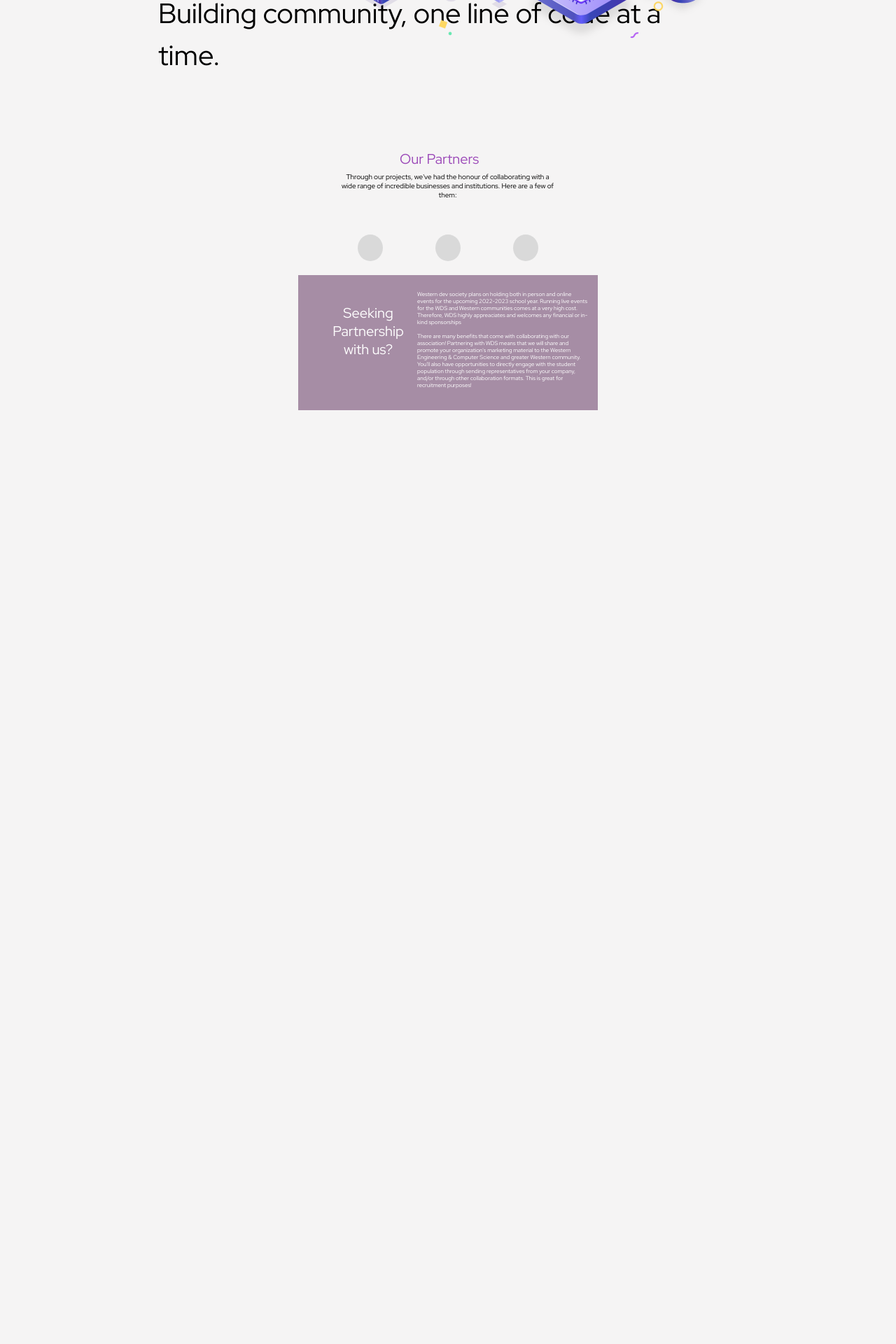
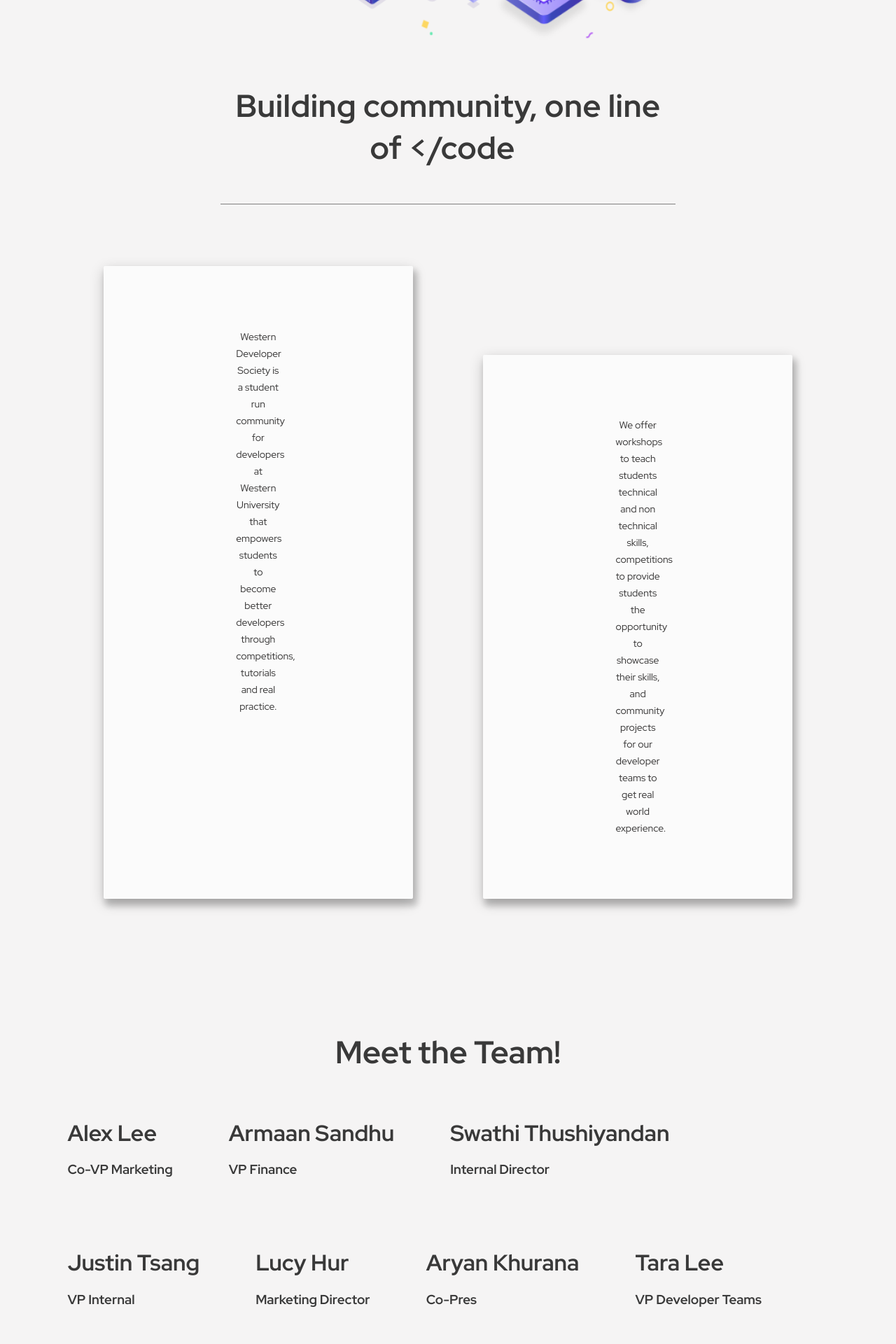
Before and after one commit to LucasHartmanWestern/westerndev-website, a React (Create React App) app: page / in a window 1280 px wide. Shown: the part 620-2540 px from the top of the page at 70% size. Before the commit the page ends 2452 px from the top, so only its background shows below. Built offline with nearby package versions, Linux system fonts and the light colour scheme.

Commit message:
'sponsorships'

```diff
--- a/package.json
+++ b/package.json
@@ -18,6 +18,7 @@
     "react-router-dom": "^6.3.0",
     "react-scripts": "^5.0.1",
     "styled-components": "^5.3.5",
+    "typewriter-effect": "^2.19.0",
     "web-vitals": "^2.1.4"
   },
   "scripts": {
--- a/src/App.js
+++ b/src/App.js
@@ -5,7 +5,10 @@
 import Navbar from './Components/Navbar/Navbar';
 import Contact from './Pages/Contact/Contact';
 import Portfolio from './Pages/Portfolio/Portfolio';
-import Aboutus from './Pages/Aboutus/Aboutus';
+import Aboutus from './Pages/Home/Aboutus';
+import Sponorships from './/Pages/Sponsorships/Sponsorships.js';
+
+
 
 function App() {
   return (
@@ -17,7 +20,7 @@
           <Route path="/" element={<Home/>} />
           <Route path="/Contact" element={<Contact></Contact>} />
           <Route path="/Portfolio" element={<Portfolio/>} />
-          <Route path="/Aboutus" element={<Aboutus />} />
+          <Route path="/Sponorships" element={<Sponorships />} />
         </Routes>
       </div>
     </Router>
--- a/src/Components/Navbar/Navbar.js
+++ b/src/Components/Navbar/Navbar.js
@@ -21,7 +21,7 @@
             <Link to="/Portfolio">portfolio</Link>
         </li>
          <li>
-            <Link to="/Aboutus">about us</Link>
+            <Link to="/Sponorships">Sponsorships</Link>
         </li>
         </ul>
         </div>
--- a/src/Pages/Aboutus/Aboutus.css
+++ b/src/Pages/Home/Aboutus.css
@@ -1,4 +1,5 @@
 .aboutus {
+
     font-family: 'Red Hat Display', sans-serif;
     display: flex;
     flex-direction: column;
@@ -8,6 +9,7 @@
     padding: 5% 7%;
 }
 .about-container{
+  margin-top: 530px;
     display: flex;
     flex-direction: column;
 }
--- a/src/Pages/Home/Home.js
+++ b/src/Pages/Home/Home.js
@@ -1,9 +1,21 @@
 import React from 'react'
 import './Home.css'
+import Membercards from "./Membercards"
+import data from './data'
+import './Aboutus.css'
+import Slide from 'react-reveal/Slide'
+import Typewriter from 'typewriter-effect';
 
 // images and styling tbd
 export default function Home() {
   document.body.style = 'background: #F5F4F4;';
+  const cards = data.map(item=>{
+    return (<Membercards
+      key={item.id}
+      item={item}
+    />)
+  })
+
   return (
     <div className='home-container'>
       <div className="content">
@@ -13,45 +25,49 @@
             <span style={{color:'#60468C'}}>Developers</span> <br />
             <span style={{color:'#303030'}}>Society</span>
           </div>
-          <div className="text">
-            Building community, one line of code at a time.
-          </div>
+
         </div>
 
         <div className="pic">
           <img src='images/tech.png' style={{width:706,height:383}}></img>
         </div>
 
+        <div className='about-container'>
+
+          <div className='headline'><Typewriter
+            onInit={(typewriter) => {
+              typewriter
+              .typeString("Building community, one line of </code> at a time.")
+              .start();
+            }
+
+            }
+          /> </div>
+          <div className='about-info'>
+            <Slide left>
+            <div className='about-left'>
+            Western Developer Society is a student run community for developers at Western University that empowers students to become better developers through competitions, tutorials and real practice.
+            </div>
+            </Slide>
+            <Slide right>
+            <div className='about-right'>
+            We offer workshops to teach students technical and non technical skills, competitions to provide students the opportunity to showcase their skills, and community projects for our developer teams to get real world experience.
+            </div>
+            </Slide>
+         </div>
+        </div>
+
+        <div className='team-container'>
+            <h1 className="aboutus-title" >Meet the Team!</h1>
+          <div className="card-container">
+            {cards}
+          </div>
+        </div>
+
       </div>
 
-      <div className="sponsorships">
-        <div className="partners-container">
-            <div className="our-partners">Our Partners</div>
-            <p className="subtext">Through our projects, we've had the honour of
-            collaborating with a wide range of incredible businesses and institutions. Here are a few of them:</p>
 
-        </div>
-        <div className="elipse-container">
-        <div className="elipse-1"></div>
-        <div className="elipse"></div>
-        <div className="elipse"></div>
-        </div>
 
-        <div className="footer">
-          <div className="heading">Seeking Partnership with us?</div>
-          <p className="description">
-          Western dev society plans on holding both in person and online events
-          for the upcoming 2022-2023 school year. Running live events for the WDS and
-          Western communities comes at a very high cost. Therefore, WDS highly appreaciates and welcomes any financial or in-kind sponsorships
-          <br /><br />
-          There are many benefits that come with collaborating with our association!
-          Partnering with WDS means that we will share and promote your organization's marketing
-          material to the Western Engineering & Computer Science and greater Western community.
-          You'll also have opportunities to directly engage with the student population through sending
-          representatives from your company, and/or through other collaboration formats. This is great for recruitment purposes!
-          </p>
-        </div>
-      </div>
     </div>
 
   )
--- /dev/null
+++ b/src/Pages/Sponsorships/Sponsorships.css
@@ -0,0 +1,178 @@
+:root {
+  --black: rgba(0, 0, 0, 1);
+  --alto: rgba(217, 217, 217, 1);
+
+  --font-size-m: 12px;
+  --font-size-l: 16px;
+  --font-size-xl: 20px;
+  --font-size-xxl: 32px;
+  --font-size-xxxl: 36px;
+  --font-size-xxxxl: 64px;
+}
+
+@import url("https://cdnjs.cloudflare.com/ajax/libs/meyer-reset/2.0/reset.min.css");
+
+@import url("https://fonts.googleapis.com/css?family=Inter:400");
+
+.screen a {
+  display: contents;
+  text-decoration: none;
+}
+
+.container-center-horizontal {
+  display: flex;
+  flex-direction: row;
+  justify-content: center;
+  pointer-events: none;
+  width: 100%;
+}
+
+.container-center-horizontal > * {
+  flex-shrink: 0;
+  pointer-events: auto;
+}
+
+* {
+  box-sizing: border-box;
+}
+
+.sponsorships {
+  align-items: center;
+  background-color: #d9ddf5;
+  display: flex;
+  flex-direction: column;
+  height: 1024px;
+  padding: 104px 357.0px;
+  width: 1416px;
+  margin: 100px;
+
+}
+
+.title--ye {
+  color: var(--black);
+  font-family: 'Red Hat Display';
+  font-size: var(--font-size-xxxxl);
+  font-weight: 400;
+  letter-spacing: 0;
+  margin-left: 54.0px;
+  min-height: 62px;
+  width: 476px;
+  position: absolute;
+  top: 300px;
+}
+
+.paragraph {
+  color: var(--black);
+  font-family: 'Red Hat Display';
+  font-size: var(--font-size-xl);
+  font-weight: 400;
+  letter-spacing: 0;
+  margin-left: 19.0px;
+  margin-top: 37px;
+  min-height: 141px;
+  text-align: center;
+  width: 649px;
+}
+
+.divider {
+  display: flex;
+  align-self: flex-end;
+  height: 4px;
+  margin-top: 38px;
+  width: 681px;
+}
+
+.title-2 {
+  color: #9b49b8;
+  font-family: 'Red Hat Display';
+  font-size: var(--font-size-xxl);
+  font-weight: 400;
+  letter-spacing: 0;
+  margin-left: 10.0px;
+  margin-top: 32px;
+  min-height: 72px;
+  width: 216px;
+}
+
+.paragraph-2 {
+  color: var(--black);
+  font-family: 'Red Hat Display';
+  font-size: var(--font-size-l);
+  font-weight: 400;
+  letter-spacing: 0;
+  margin-left: 10.0px;
+  min-height: 15px;
+  text-align: center;
+  width: 394px;
+}
+
+.company-container {
+  align-items: flex-end;
+  display: flex;
+  height: 52px;
+  margin-top: 82px;
+  min-width: 306px;
+}
+
+.company3 {
+  background-color: var(--alto);
+  border-radius: 25px;
+  height: 50px;
+  width: 50px;
+}
+
+.company2 {
+  align-self: flex-start;
+  display: flex;
+  background-color: var(--alto);
+  border-radius: 25px;
+  height: 50px;
+  margin-left: 89px;
+  width: 50px;
+}
+
+.company1 {
+  background-color: var(--alto);
+  border-radius: 25px;
+  height: 50px;
+  margin-left: 67px;
+  width: 50px;
+}
+
+.flex-row {
+  align-items: flex-start;
+  display: flex;
+  height: 192px;
+  margin-left: 38.0px;
+  margin-top: 49px;
+  min-width: 614px;
+}
+
+.seeking-partnership-with-us {
+  align-self: flex-end;
+  display: flex;
+  color: #8c00a3;
+  font-family: 'Red Hat Display';
+  font-size: var(--font-size-xxxl);
+  font-weight: 400;
+  letter-spacing: 0;
+  min-height: 144px;
+  text-align: center;
+  width: 213px;
+}
+
+.paragraphs-3 {
+  color: var(--black);
+  font-family: var(--font-family-inter);
+  font-size: var(--font-size-m);
+  font-weight: 400;
+  letter-spacing: 0;
+  margin-left: 61px;
+  min-height: 93px;
+  width: 340px;
+}
+
+h1{
+  margin: 0;
+  padding: 0;
+}
--- /dev/null
+++ b/src/Pages/Sponsorships/Sponsorships.js
@@ -0,0 +1,58 @@
+import React from 'react'
+import './Sponsorships.css'
+
+export default function Sponsorships() {
+
+  return (
+    <div className="container-center-horizontal">
+      <div className="sponsorships screen" >
+        <h1 className="title--ye" >
+          Sponsorships
+        </h1>
+        <div className="paragraph" ><p>
+          Our partners empower us to host a myriad of workshops, competitions and events for the western community. Interested in partnering with us? Contact us at westerndevsociety@gmail.com to find out how you can partner with one of western's fastest growing clubs!
+          </p>
+        </div>
+        <img
+          className="divider"
+
+          src="https://anima-uploads.s3.amazonaws.com/projects/62e7f23d5a7d66bdd412e081/releases/62e7f24a41fdb6de5bf9db78/img/divider@1x.svg"
+        />
+
+        <div className="title-2" >
+
+          <h3>Our Partners</h3>
+        </div>
+        <p className="paragraph-2" >
+          Through our projects, we've had the honour of collaborating with a wide range of incredible businesses and institutions. Here are a few of them:
+        </p>
+        <div className="company-container" >
+          <div className="company3" ></div>
+          <div className="company2" ></div>
+          <div className="company1" ></div>
+        </div>
+        <div className="flex-row" >
+          <div className="seeking-partnership-with-us" >
+            <h3>Seeking partnership with us?</h3>
+          </div>
+          <p className="paragraphs-3" >
+          Western dev society plans on holding both in person and online events for the upcoming 2022-2023 school year.
+          Running live events for the WDS and Western communities comes at a very high cost. Therefore, WDS highly
+          appreaciates and welcomes any financial or in-kind sponsorships
+          <br />
+          <br />
+          There are many benefits that come with collaborating with our association! Partnering with WDS means that we
+          will share and promote your organization&#x27;s marketing material to the Western Engineering &amp; Computer
+          Science and greater Western community. You&#x27;ll also have opportunities to directly engage with the student
+          population through sending representatives from your company, and/or through other collaboration formats. This
+          is great for recruitment purposes!
+          </p>
+        </div>
+      </div>
+    </div>
+  );
+
+
+
+
+}
```
Also changed, not shown: src/Pages/Home/Aboutus.js (renamed from src/Pages/Aboutus/Aboutus.js), src/Pages/Home/Membercards.js (renamed from src/Pages/Aboutus/Membercards.js), src/Pages/Home/data.js (renamed from src/Pages/Aboutus/data.js), 1 other file (tests, documents, lock files or other folders).
